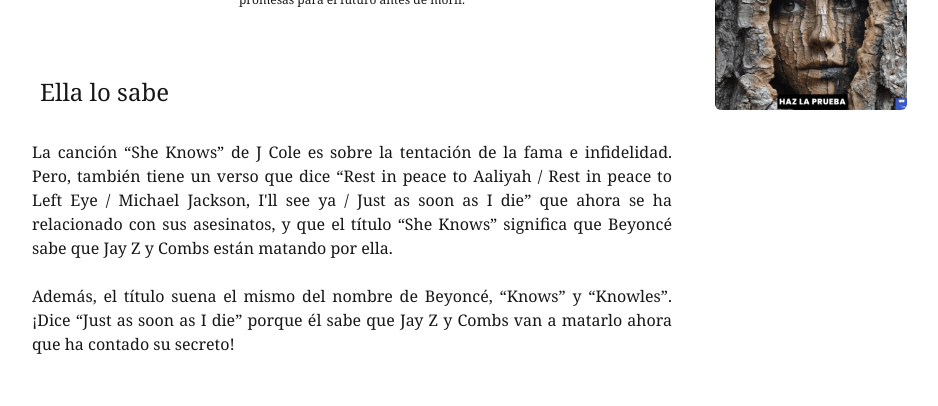
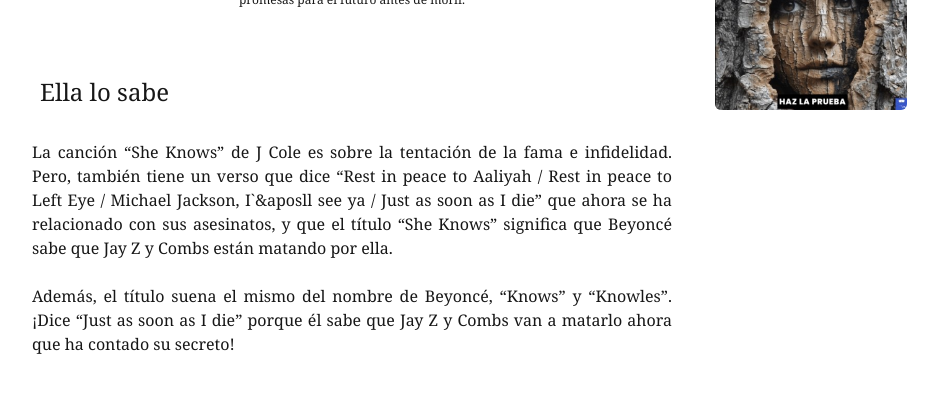
Before and after one commit to ClaraConner/espanol-proyecto-dos, a Next.js app in the folder espanol-proyecto-dos/: page / in a window 1280 px wide. Shown: the part 1727-2133 px from the top of the page, without its empty margins (288-1226 px from the left). Built offline with nearby package versions, Linux system fonts and the light colour scheme.

Commit message:
Final Changes

```diff
--- a/espanol-proyecto-dos/app/components/middle-panel.tsx
+++ b/espanol-proyecto-dos/app/components/middle-panel.tsx
@@ -60,7 +60,7 @@ export default function MiddlePanel(){
             <br/>
             <p className="text-justify font-serif">La canción “She Knows” de J Cole es sobre la tentación de la fama e
                 infidelidad. Pero, también tiene un verso que dice “Rest in peace to Aaliyah / Rest in peace to Left Eye
-                / Michael Jackson, I'll see ya / Just as soon as I die” que ahora se ha relacionado con sus asesinatos,
+                / Michael Jackson, I`&aposll see ya / Just as soon as I die” que ahora se ha relacionado con sus asesinatos,
                 y que el título “She Knows” significa que Beyoncé sabe que Jay Z y Combs están matando por ella.
                 <br/><br/>
                 Además, el título suena el mismo del nombre de Beyoncé, “Knows” y “Knowles”. ¡Dice “Just as soon as I
```
